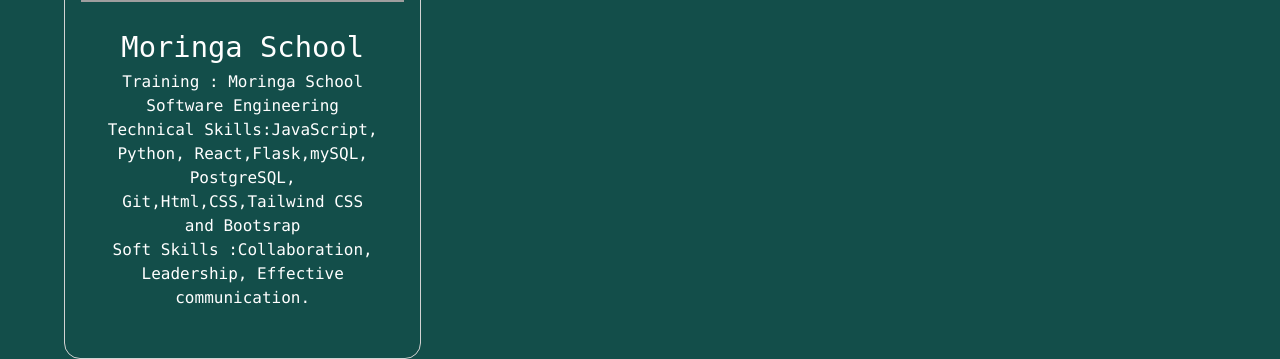
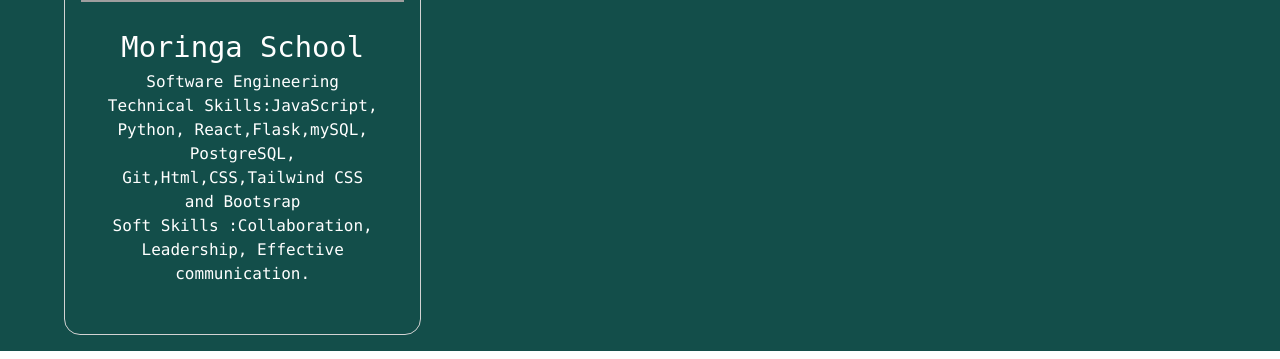
Before and after one commit to Genevive-Mbesi/Portfolio, a React (Create React App) app in the folder portfolio/: page /associations in a window 1280 px wide. Shown: the part 449-808 px from the top of the page. Built offline with nearby package versions, Linux system fonts and the light colour scheme; grey boxes are pictures that could not be loaded.

Commit message:
projects

```diff
--- a/portfolio/src/components/associations.jsx
+++ b/portfolio/src/components/associations.jsx
@@ -12,7 +12,7 @@
                     <h1 className='section-link-card'>
                         <div><img src={moringa} alt ='Moringa School'></img></div>
                         <p>Moringa School</p>
-                        <p>Training : Moringa School<br></br> Software Engineering <br></br>Technical Skills:JavaScript, Python,
+                        <p>Software Engineering <br></br>Technical Skills:JavaScript, Python,
                          React,Flask,mySQL,<br></br>PostgreSQL,<br></br>Git,Html,CSS,Tailwind CSS and Bootsrap
                         <br></br>Soft Skills :Collaboration, Leadership, Effective communication.
                         </p>
```
